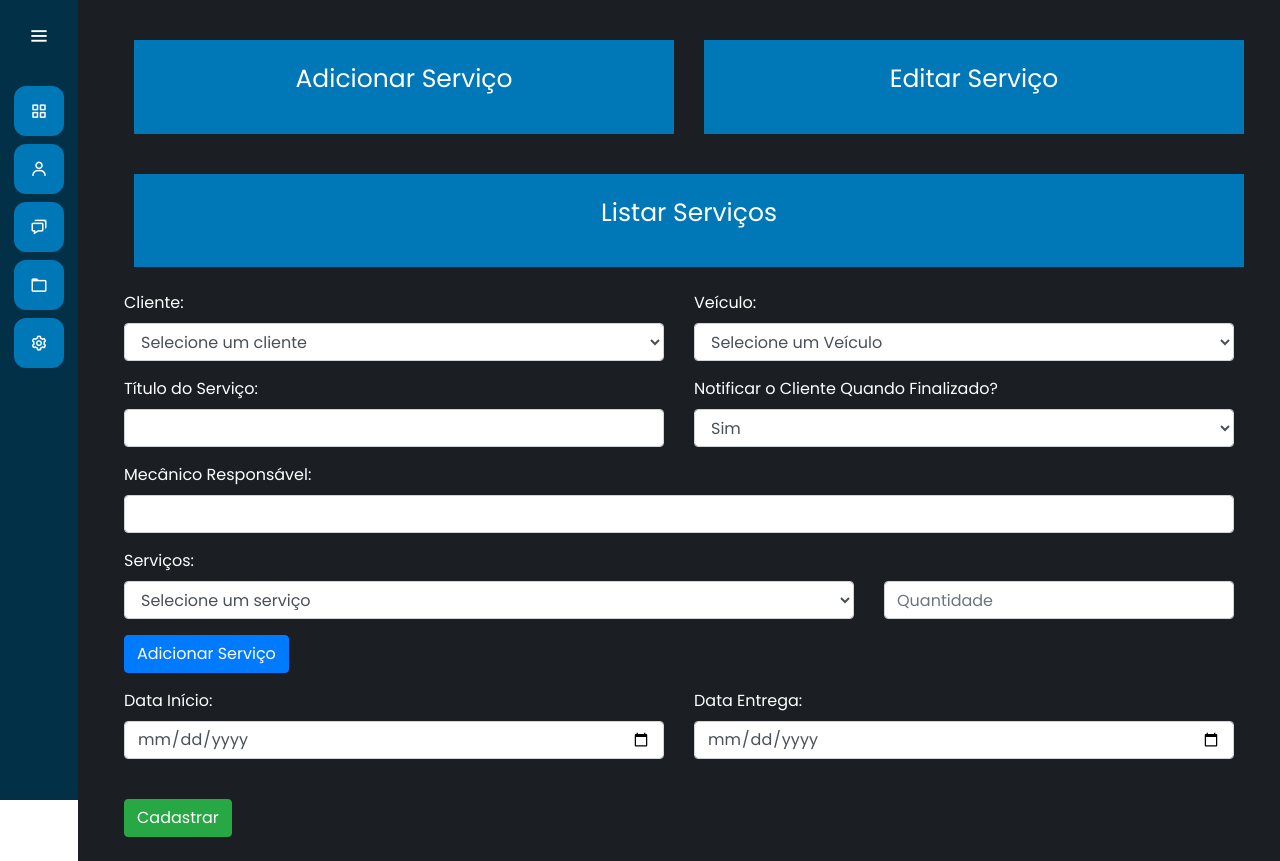
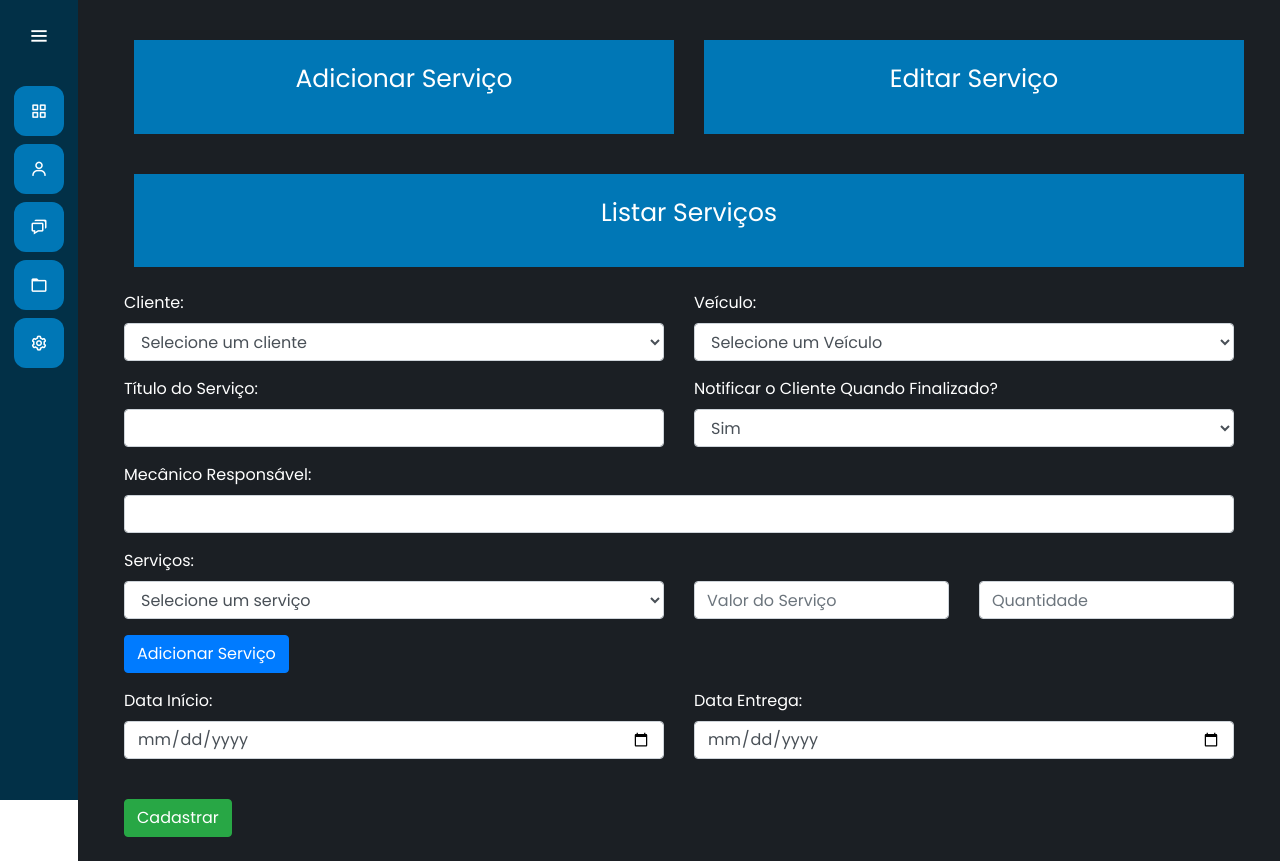
Before and after one commit to strvictor/AutoSync, a Django app: page /servicos/novo_servico/ in a window 1280 px wide. Run offline with Django 5.2, Linux system fonts and the light colour scheme; data that the repository does not hold is empty; parts of the project's set-up code (start-up, migrations or seed data) failed here and were passed over; some libraries are stand-ins or nearby versions.

Commit message:
feat: :sparkles: Introdução a atualização de: Valor mão de obra por serviço
Adicionando atualização que adiciona um novo campo de valor de mão de obra por serviço.

```diff
--- a/home/templates/home.html
+++ b/home/templates/home.html
@@ -159,8 +159,8 @@
             labels: ['Pendentes', 'Finalizados', 'Em Orçamento', 'Orçamento Reprovado'],
             datasets: [{
                 data: [{{ dados_cards.total_pendentes }}, {{ dados_cards.total_finalizados }}, {{ dados_cards.em_orcamento }}, {{ dados_cards.orc_reprovado }}],
-                backgroundColor: ['#fcae2e', '#005f8e', '#4d800e', '#b0021d'], // Cores personalizadas [cardAmarelo, cardVerde, cardAzul, cardVermelho]
-                hoverBackgroundColor: ['#fcae2e', '#005f8e', '#4d800e', '#b0021d'], // Cores ao passar o mouse
+                backgroundColor: [cardAmarelo, cardVerde, cardAzul, cardVermelho], // Cores personalizadas [cardAmarelo, cardVerde, cardAzul, cardVermelho]
+                hoverBackgroundColor: ['#ffdb73', '#2a9d8f', '#0099cc', '#ff6f6f'], // Cores ao passar o mouse
                 borderWidth: 0
             }]
         },
--- a/servicos/models.py
+++ b/servicos/models.py
@@ -41,8 +41,8 @@ class Servicos(models.Model):
         if not self.protocolo:
             self.protocolo = datetime.now().strftime('%d%m%Y%H%M%S') + token_hex(2)
 
-        if self.status == 'Finalizado':
-            self.data_finalizacao = datetime.now()
+        # if self.status == 'Finalizado':
+        #     self.data_finalizacao = datetime.now()
 
         super(Servicos, self).save(*args, **kwargs)
 
@@ -59,6 +59,8 @@ class ServicoCategoriaQuantidade(models.Model):
     servico = models.ForeignKey(Servicos, on_delete=models.CASCADE)
     categoria = models.ForeignKey(CategoriaManutencao, on_delete=models.CASCADE)
     quantidade = models.PositiveIntegerField(default=1)
+    valor_mao_de_obra = models.DecimalField(max_digits=7, decimal_places=2, null=True, blank=True)
+
 
     def __str__(self):
         return f"{self.servico.titulo} - {self.categoria.titulo} (Quantidade: {self.quantidade})"
--- a/servicos/templates/novo_servico.html
+++ b/servicos/templates/novo_servico.html
@@ -87,17 +87,23 @@
                     <label for="categorias">Serviços:</label>
                     <div id="categorias-container">
                         <div class="row mb-2 categoria-row">
-                            <div class="col-md-8">
+                            <div class="col-md-6">
                                 <select name="categorias" class="form-control categoria-select" required>
                                     <option value="" disabled selected>Selecione um serviço</option>
-                                    {% for categoria in categorias %}
-                                    <option value="{{ categoria.id }}">{{ categoria.titulo }}</option>
-                                    {% endfor %}
+                                        {% for categoria in categorias %}
+                                            <option value="{{ categoria.id }}">{{ categoria.titulo }}</option>
+                                        {% endfor %}
                                 </select>
                             </div>
-                            <div class="col-md-4">
+                            <div class="col-md-3">
+                                <input type="number" name="valor_mao_de_obra" class="form-control" placeholder="Valor do Serviço">
+                            </div>
+                            <div class="col-md-3">
                                 <input type="number" name="quantidades" class="form-control" placeholder="Quantidade" min="1" required>
                             </div>
+                            <!-- <div class="col-md-1">
+                                <button type="button" class="btn btn-danger" onclick="remover_servico()">X</button>
+                            </div> -->
                         </div>
                     </div>
                     <button type="button" id="add-categoria" class="btn btn-primary mt-2">Adicionar Serviço</button>
```
Also changed, not shown: home/views.py (+8 -0 lines), servicos/migrations/0007_alter_servicos_titulo.py, servicos/migrations/0008_categoriamanutencao_valor_mao_de_obra.py (added), servicos/migrations/0009_remove_categoriamanutencao_valor_mao_de_obra_and_more.py (added), 1 other file.
